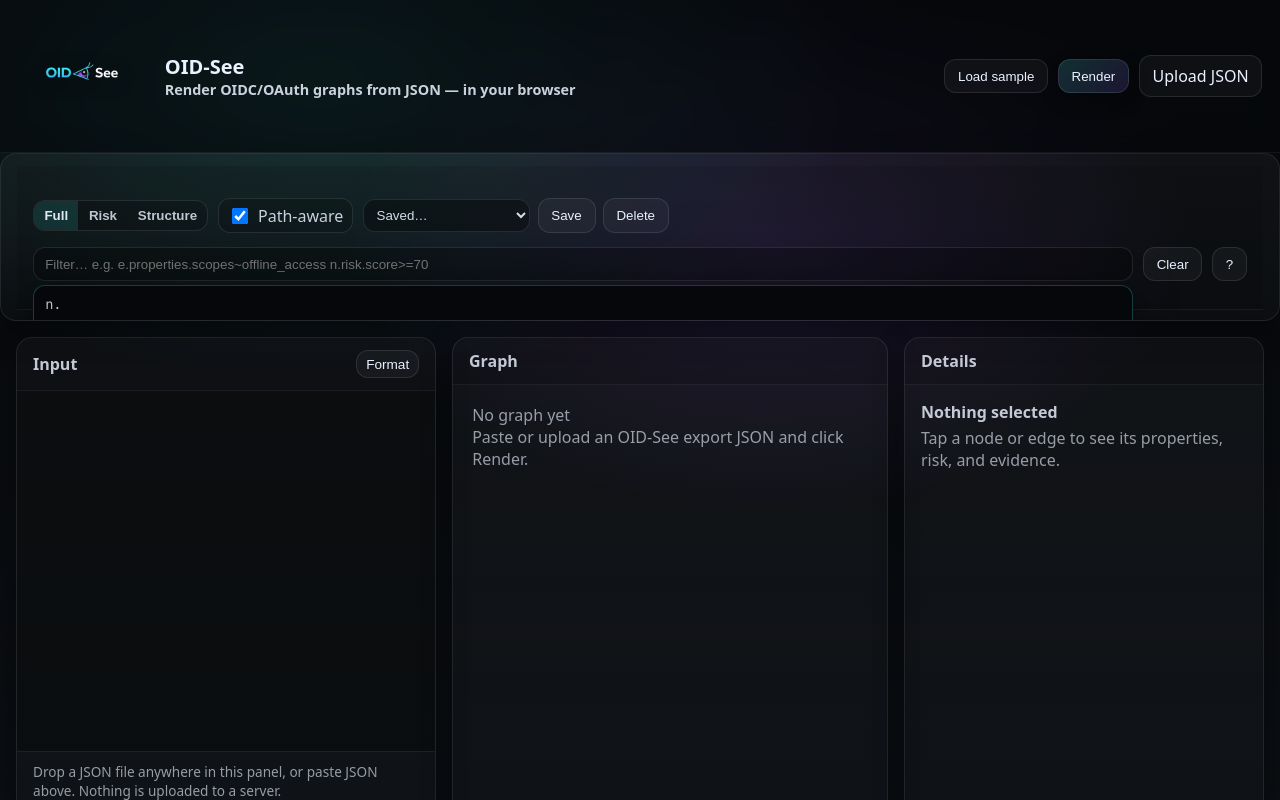
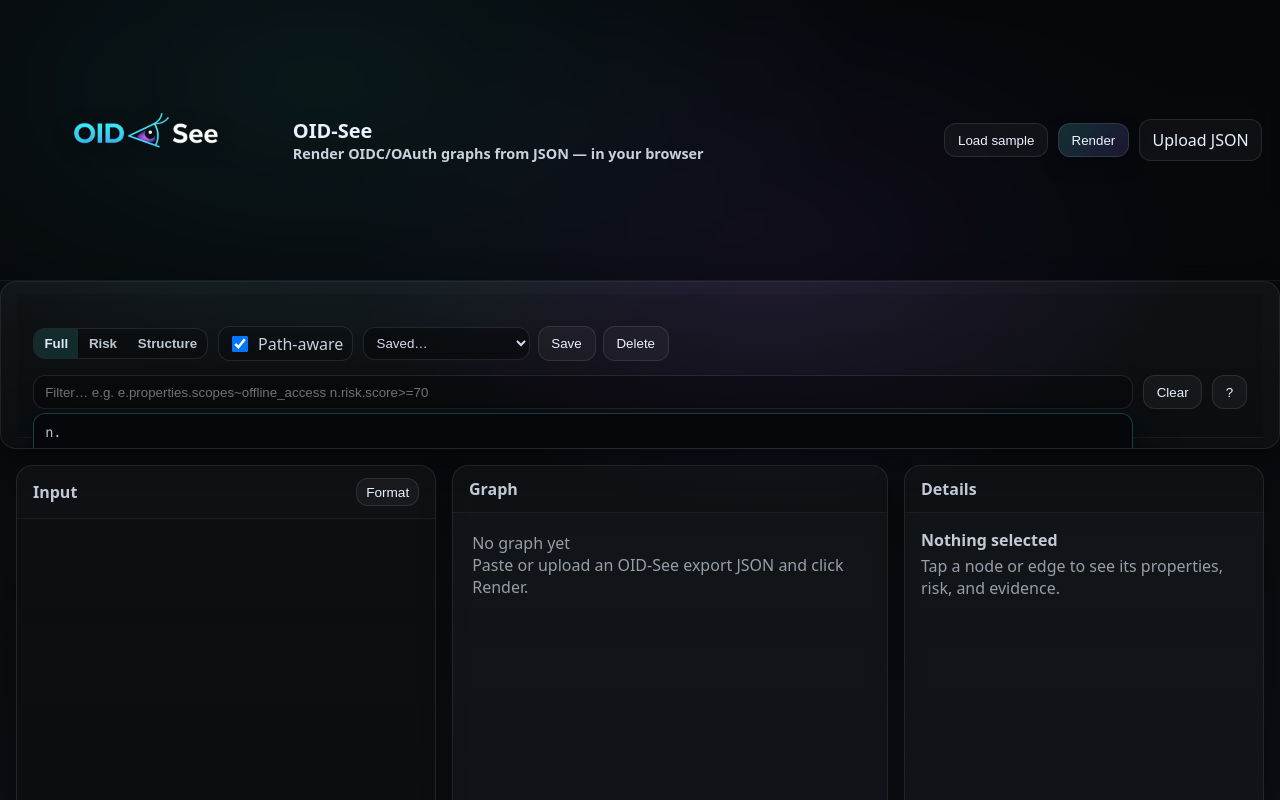
Before and after one commit to OID-See/OID-See, a React (Vite) app: page / in a window 1280 px wide. Shown: the top 800 px of the page. Built offline with nearby package versions, Linux system fonts and the light colour scheme.

Commit message:
256px logo

```diff
--- a/src/theme.css
+++ b/src/theme.css
@@ -39,8 +39,8 @@ body{
 
 .brand{ display:flex; align-items:center; gap:1.2rem; }
 .brand__logo{
-  width: 128px;
-  height: 128px;
+  width: 256px;
+  height: 256px;
   object-fit: contain;
   filter: drop-shadow(0 4px 10px rgba(0,0,0,0.35));
 }
```
